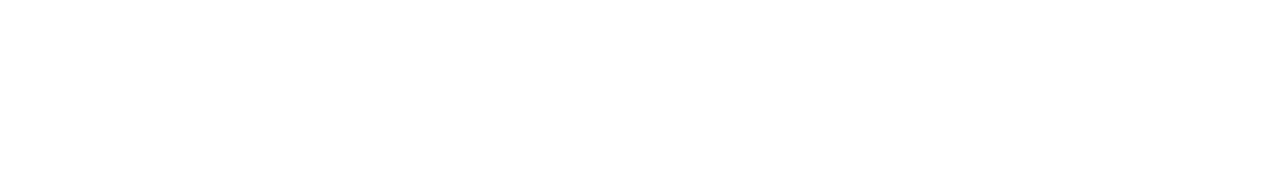
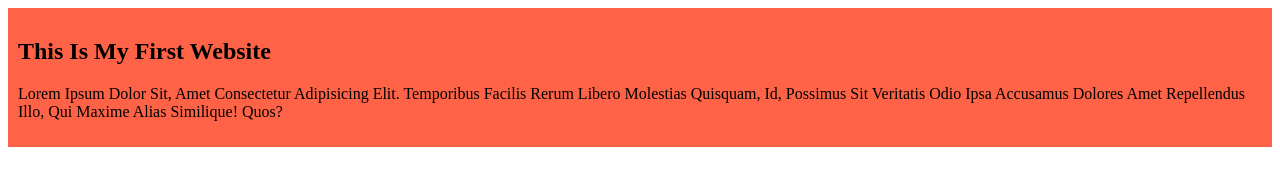
Before and after one commit to rxasif07/my-first-github-repo, a plain HTML site: page index.html in a window 1280 px wide. Drawn offline with Linux system fonts and the light colour scheme.

Commit message:
added the first blog

```diff
--- a/index.html
+++ b/index.html
@@ -4,9 +4,14 @@
     <meta charset="UTF-8">
     <meta name="viewport" content="width=device-width, initial-scale=1.0">
     <title>my first github repo</title>
+    <link rel="stylesheet" href="style/style.css">
 </head>
 <body>
 
+     <div>
+        <h2>this is my first website  </h2>
+        <p>Lorem ipsum dolor sit, amet consectetur adipisicing elit. Temporibus facilis rerum libero molestias quisquam, id, possimus sit veritatis odio ipsa accusamus dolores amet repellendus illo, qui maxime alias similique! Quos?</p>
+     </div>
 
 
 </body>
--- /dev/null
+++ b/style/style.css
@@ -0,0 +1,6 @@
+div{
+    background-color: tomato;
+    text-transform: capitalize;
+    padding: 10px;
+
+}
```
